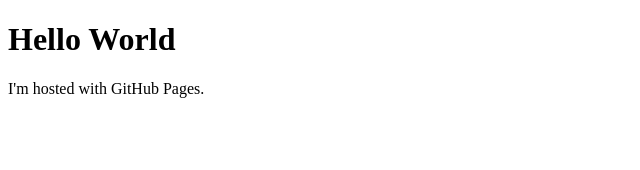
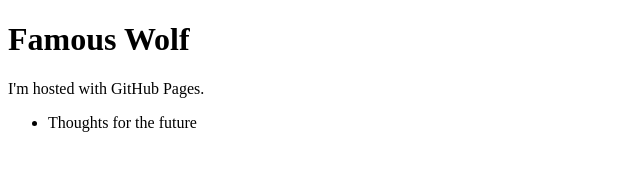
Before and after one commit to famous-wolf/famous-wolf.github.io, a plain HTML site: page index.html in a window 1280 px wide. Shown: the whole page, without its empty margins (0-640 px from the left). Drawn offline with Linux system fonts and the light colour scheme.

Commit message:
Update index.html

```diff
--- a/index.html
+++ b/index.html
@@ -1,7 +1,13 @@
 <!DOCTYPE html>
 <html>
 <body>
-<h1>Hello World</h1>
+<h1>Famous Wolf</h1>
+
 <p>I'm hosted with GitHub Pages.</p>
+
+<ul>
+<li>Thoughts for the future
+</li></ul>
+
 </body>
 </html>
```
